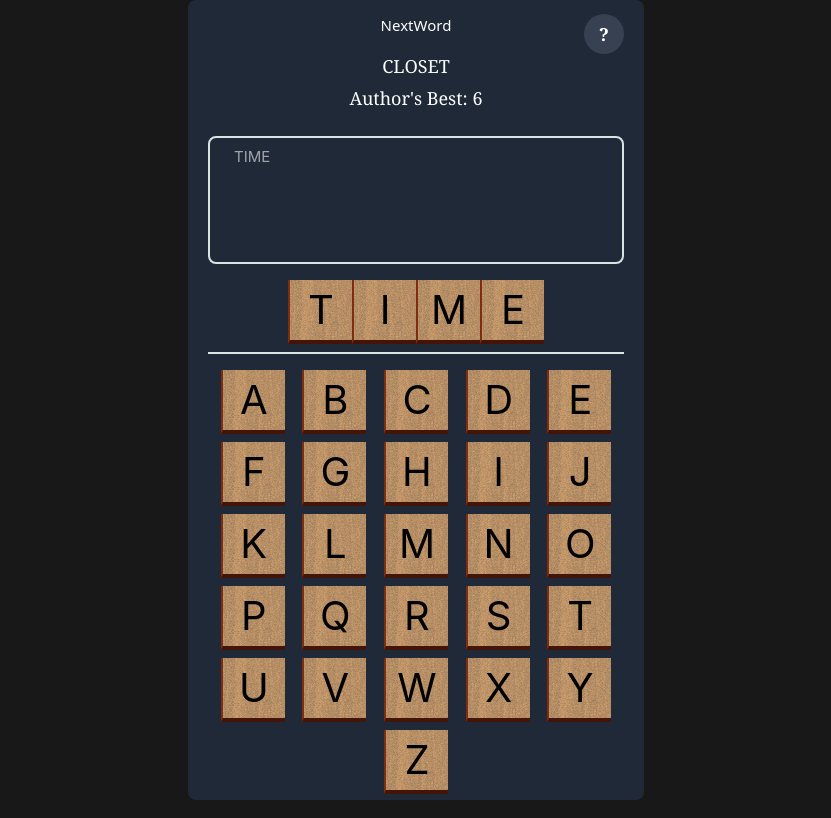
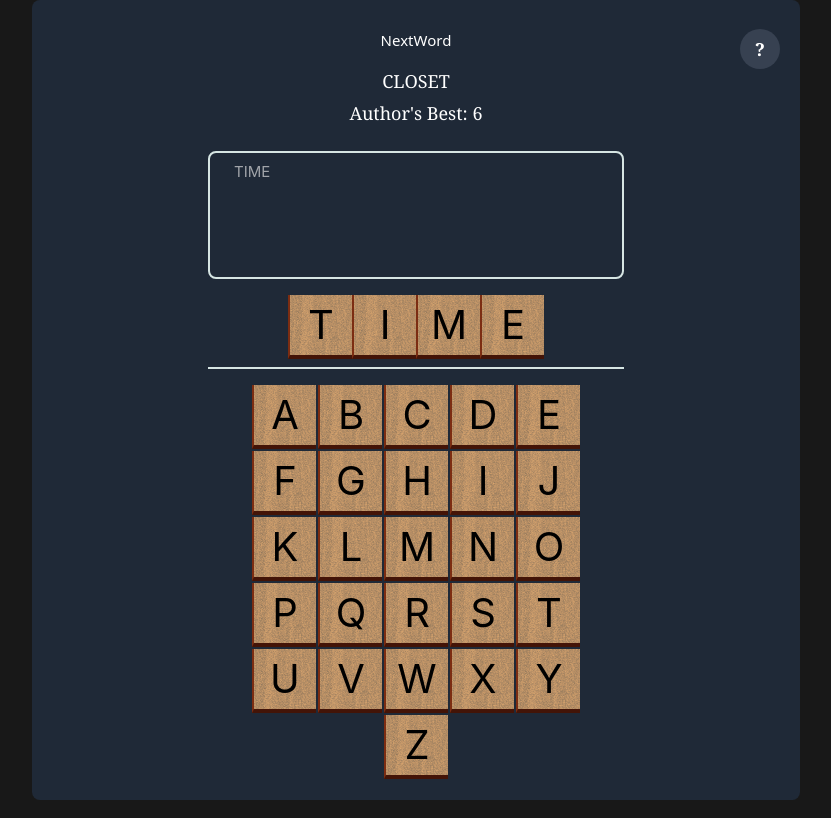
Before and after one commit to N3rdwar3/NextWord, a Vue app: page / in a window 1280 px wide. Shown: the whole page, without its empty margins (224-1055 px from the left). Built offline with nearby package versions, Linux system fonts and the light colour scheme; a web font is replaced by a local one.

Commit message:
Adjust sizing for smaller screens
Signed-off-by: carson <carson@nerdware.ca>

```diff
--- a/index.html
+++ b/index.html
@@ -20,3 +20,10 @@
 <script type="module" src="/src/main.js"></script>
 </body>
 </html>
+
+<style>
+    body, html {
+        height: 100vh;
+        max-height: 100vh;
+    }
+</style>
--- a/package.json
+++ b/package.json
@@ -10,6 +10,9 @@
     "preview": "vite preview"
   },
   "dependencies": {
+    "@capacitor/android": "^7.0.0",
+    "@capacitor/cli": "^7.0.0",
+    "@capacitor/core": "^7.0.0",
     "drag-drop-touch": "^1.3.1",
     "pinia": "^2.3.0",
     "vue": "^3.5.13"
--- a/src/App.vue
+++ b/src/App.vue
@@ -13,11 +13,11 @@ store.initGame();
 </script>
 
 <template>
-  <div class="top-div flex flex-col bg-gray-800 pt-8 px-1 rounded-lg border-white max-h-screen h-full justify-center">
+  <div class="top-div flex flex-col bg-gray-800 pt-8 px-1 rounded-lg border-white max-h-screen h-full max-w-screen-md w-screen justify-center">
     <header class="relative">
       <HeaderView @openModal="showModal = true" />
     </header>
-    <main>
+    <main class="flex justify-center">
       <GameView/>
     </main>
   </div>
--- a/src/components/Alphabet.vue
+++ b/src/components/Alphabet.vue
@@ -1,22 +1,22 @@
 <script setup>
-
-import {useGameStateStore} from "@/stores/gameStateStore.js";
 import AlphabetLetterTile from "@/components/AlphabetLetterTile.vue";
 
-let store = useGameStateStore();
 let alphabet = ["A", "B", "C", "D", "E", "F", "G", "H", "I", "J", "K", "L", "M", "N", "O", "P", "Q", "R", "S", "T", "U", "V", "W", "X", "Y", "Z"];
 
 </script>
 
 <template>
   <div
-      class="flex p-2 max-w-md rounded-lg"
+      class="flex p-2 max-w-md rounded-lg justify-center"
   >
-    <section class="flex flex-wrap gap-2 justify-around">
+    <section class="grid grid-cols-5 gap-0.5">
       <AlphabetLetterTile
           v-for="(letter, index) in alphabet"
           :letter="letter"
           :key="index"
+          :class="{
+            'col-start-3': letter==='Z'
+          }"
       />
     </section>
   </div>
```
Also changed, not shown: 1 other file (tests, documents, lock files or other folders).
